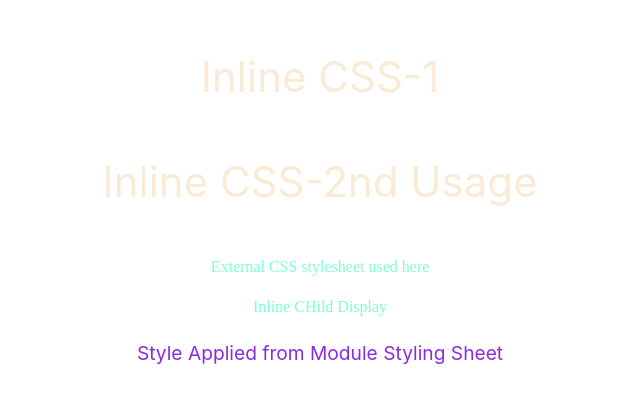
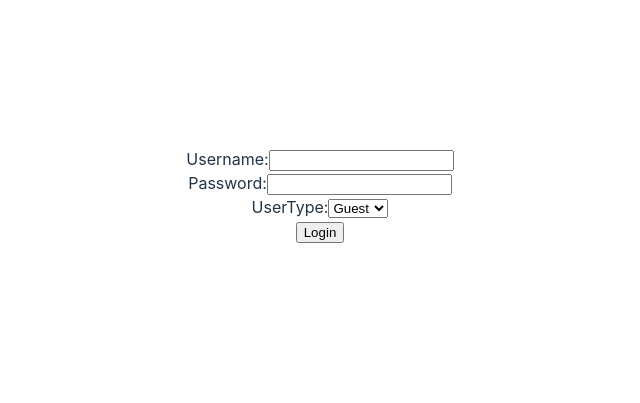
Before and after one commit to kunjesh04/react_it, a React (Vite) app: page / in a window 1280 px wide. Shown: the part 193-596 px from the top of the page, without its empty margins (320-960 px from the left). Built offline with nearby package versions, Linux system fonts and the light colour scheme.

Commit message:
Login Form

```diff
--- a/src/App.jsx
+++ b/src/App.jsx
@@ -8,6 +8,7 @@ import Toggle from './components/Toggle'
 import CounterDiv from './components/CounterDiv'
 import PropsType from './components/PropsType'
 import InlineCSS from './components/cssComponents/InlineCSS'
+import FormHandling from './components/FormHandling'
 
 
 function App() {
@@ -16,7 +17,10 @@ function App() {
   return (
     <>
 
-      <InlineCSS></InlineCSS>
+      <FormHandling />
+
+
+      {/* <InlineCSS></InlineCSS> */}
 
       {/* <PropsType
         name='Gojo'
--- /dev/null
+++ b/src/components/FormHandling.jsx
@@ -0,0 +1,69 @@
+import React, { Component } from 'react'
+import PropTypes from 'prop-types'
+
+export default class FormHandling extends Component {
+    constructor(props) {
+        super(props)
+
+        this.state = {
+            username: '',
+            password: '',
+            userType: 'Guest'
+
+        };
+
+        this.handleInputChange = this.handleInputChange.bind(this);
+        this.handleSubmit = this.handleSubmit.bind(this);
+    }
+
+    handleInputChange(event) {
+        const target = event.target;
+        const value = target.type === 'checkbox' ? target.checked : target.value;
+        const name = target.name;
+
+        this.setState({
+            [name]: value
+        });
+    }
+
+    handleSubmit(event) {
+        event.preventDefault();
+
+        const { username, password, userType } = this.state;
+
+        // Perform form validation
+        if (!username || !password) {
+            alert('Please enter both username and password');
+            return;
+        }
+
+        // Submit form data
+        console.log(`Username: ${username}, Password: ${password}, UserType: ${userType}`);
+    }
+
+    render() {
+        return (
+            <form onSubmit={this.handleSubmit}>
+                <label>
+                    Username:
+                    <input type="text" name="username" value={this.state.username} onChange={this.handleInputChange} />
+                </label>
+                <br />
+                <label>
+                    Password:
+                    <input type="password" name="password" value={this.state.password} onChange={this.handleInputChange} />
+                </label>
+                <br />
+                <label>
+                    UserType:
+                    <select name="userType" value={this.state.userType} onChange={this.handleInputChange}>
+                        <option value="Guest">Guest</option>
+                        <option value="Admin">Admin</option>
+                    </select>
+                </label>
+                <br />
+                <input type="submit" value="Login" />
+            </form>
+        );
+    }
+}
```
